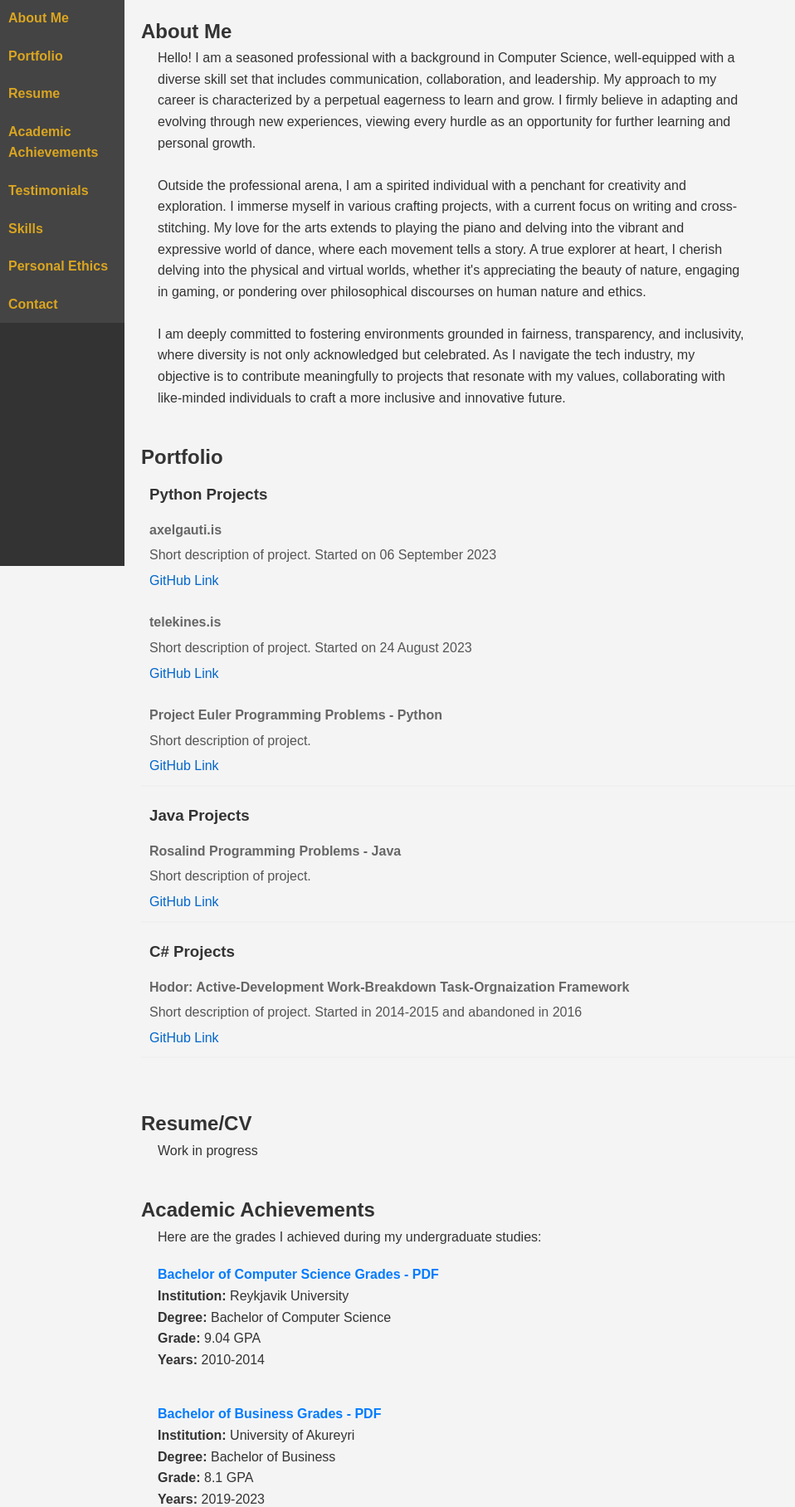
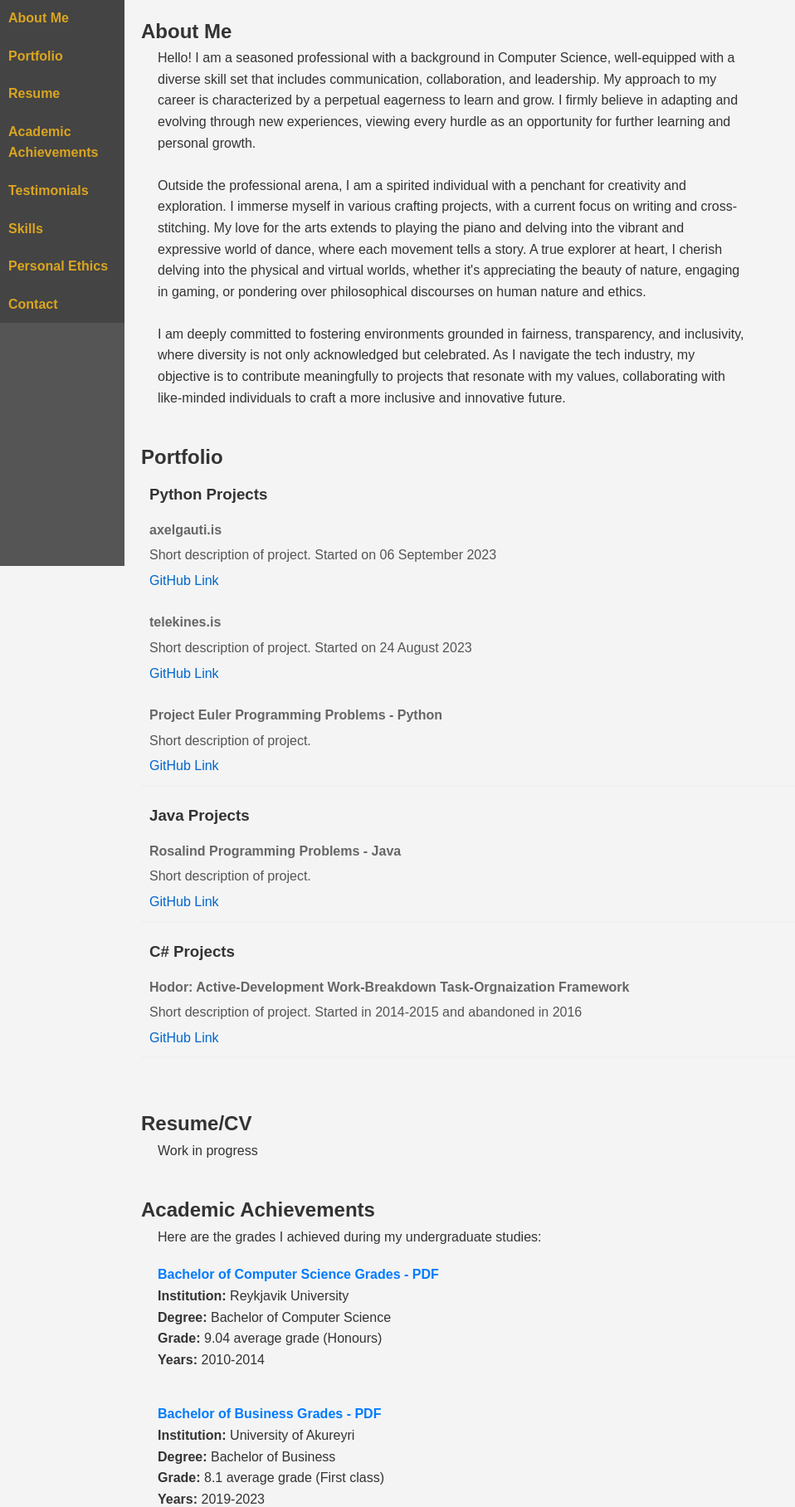
Before and after one commit to mittons/axelgauti, a Django app: page /career/ in a window 1280 px wide. Shown: the part 118-1934 px from the top of the page at 83% size, without its empty margins (0-958 px from the left). Run offline with Django 4.2, Linux system fonts and the light colour scheme.

Commit message:
added links to grades and confirmation of work. also changed nav bar menu color

```diff
--- a/career/templates/career_main.html
+++ b/career/templates/career_main.html
@@ -49,7 +49,7 @@
 			width: 150px;
 			height: 100%;
 			max-height: calc(100% - 60px); /* 100% of the viewport height minus the header height */
-			background-color: #333;
+			background-color: #555;
 			color: #fff;
 			overflow-y: auto;
 			transition: left 0.3s ease;
@@ -379,19 +379,19 @@
 
 				<!-- Diploma 1 -->
 				<section class="diploma-item">
-					<h4><a href="https://drive.google.com/file/d/15I1EQsasinox3IwANPnr4TrVGXa8mdqX/view?usp=sharing">Bachelor of Computer Science Grades - PDF</a></h4>
+					<h4><a href="https://drive.google.com/file/d/1iyI3l86Vi92aNGeyPdfUejEsAZmt4f7E/view?usp=sharing">Bachelor of Computer Science Grades - PDF</a></h4>
 					<p><strong>Institution:</strong> Reykjavik University</p>
 					<p><strong>Degree:</strong> Bachelor of Computer Science</p>
-					<p><strong>Grade:</strong> 9.04 GPA</p>
+					<p><strong>Grade:</strong> 9.04 average grade (Honours)</p>
 					<p><strong>Years:</strong> 2010-2014</p>
 				</section>
 
 				<!-- Diploma 2 -->
 				<section class="diploma-item">
-					<h4><a href="https://drive.google.com/file/d/1s39TllNhwQiTDEV2YV0-tsho1vhLnSVg/view?usp=sharing">Bachelor of Business Grades - PDF</a></h4>
+					<h4><a href="https://drive.google.com/file/d/155dS6sr3pVrCL9f2W_5lYFBgKKT4Ef-Y/view?usp=sharing">Bachelor of Business Grades - PDF</a></h4>
 					<p><strong>Institution:</strong> University of Akureyri</p>
 					<p><strong>Degree:</strong> Bachelor of Business</p>
-					<p><strong>Grade:</strong> 8.1 GPA</p>
+					<p><strong>Grade:</strong> 8.1 average grade (First class)</p>
 					<p><strong>Years:</strong> 2019-2023</p>
 				</section>
 			</section>
@@ -405,7 +405,7 @@
 				<!-- Testimonials from colleagues, clients, or supervisors go here -->
 				<!-- Testimonial 1 -->
 				<section class="testimonial-item">
-				<h4><a href="#">HSN - Statement of Work</a></h4>
+				<h4><a href="https://drive.google.com/file/d/1XUBQY8a1kR_muGnxL7D3x_qeIf50PaoL/view?usp=sharing">HSN - Statement of Work</a></h4>
 					<p><strong>Name:</strong> Þórhallur Harðason</p>
 					<p><strong>Position:</strong> Chief Financial Officer</p>
 					<p><strong>Statement given on:</strong> September 2023</p>
```
